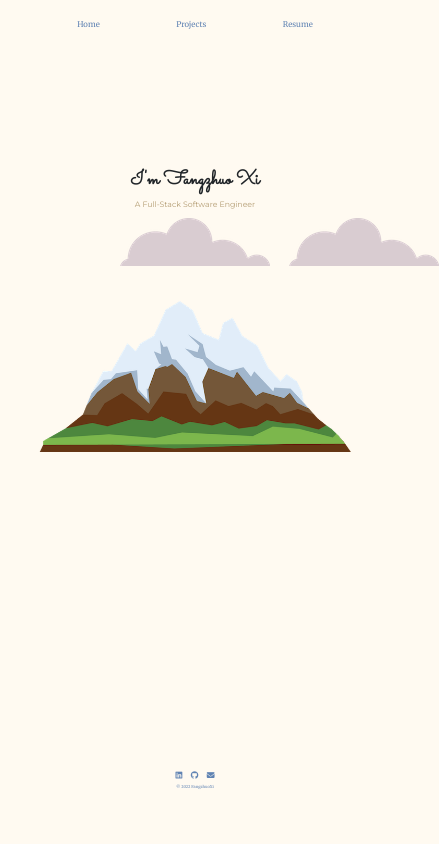
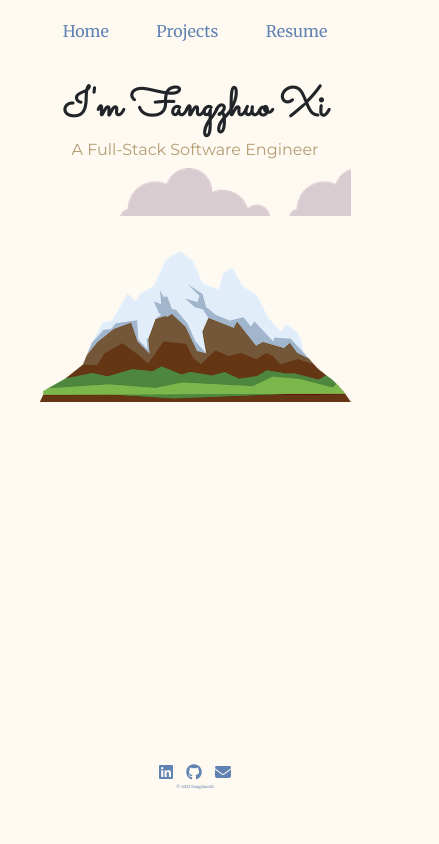
Before and after one commit to FangzhuoXi/FangzhuoXi.github.io, a plain HTML site: page index.html in a window 390 px wide. Shown: the whole page, 439 px wide, since content can reach past the window. Drawn offline with nearby package versions, Linux system fonts and the light colour scheme.

Commit message:
add media query for phone size

```diff
--- /dev/null
+++ b/css/smallStyles.css
@@ -0,0 +1,20 @@
+@media only screen and (max-width: 768px) {
+  h1 {
+    font-size: 2.5rem;
+  }
+  h2 {
+    font-size: 1rem;
+  }
+  .nav-link {
+    font-size: 1rem;
+  }
+  .footer-link {
+    font-size: 1rem;
+  }
+  .card {
+    width: 100%;
+  }
+  body {
+    grid-template-rows: 10% 0% 40% 40% 10%;
+  }
+}
--- a/css/styles.css
+++ b/css/styles.css
@@ -46,6 +46,7 @@ h2 {
   grid-column-start: 2;
   grid-column-end: 5;
   position: relative;
+  overflow: hidden;
 }
 .upper-cloud {
   display: block;
@@ -68,7 +69,7 @@ h2 {
   grid-column-end: 5;
 }
 .communication {
-  width: 15%;
+  width: 30%;
   margin: auto;
 }
 .footer-link {
@@ -97,6 +98,7 @@ h2 {
 }
 .card-title {
   font-weight: bold;
+  color: #6083b3;
 }
 .card-text {
   font-weight: bold;
--- a/index.html
+++ b/index.html
@@ -10,6 +10,7 @@
   <link href="https://cdn.jsdelivr.net/npm/bootstrap@5.2.0/dist/css/bootstrap.min.css" rel="stylesheet"
     integrity="sha384-gH2yIJqKdNHPEq0n4Mqa/HGKIhSkIHeL5AyhkYV8i59U5AR6csBvApHHNl/vI1Bx" crossorigin="anonymous">
   <link rel="stylesheet" href="css/styles.css">
+  <link rel="stylesheet" href="css/smallStyles.css">
   <link rel="preconnect" href="https://fonts.googleapis.com">
   <link rel="preconnect" href="https://fonts.gstatic.com" crossorigin>
   <link href="https://fonts.googleapis.com/css2?family=Merriweather&family=Montserrat&family=Sacramento&display=swap"
```
Also changed, not shown: projects.html (+1 -0 lines).
